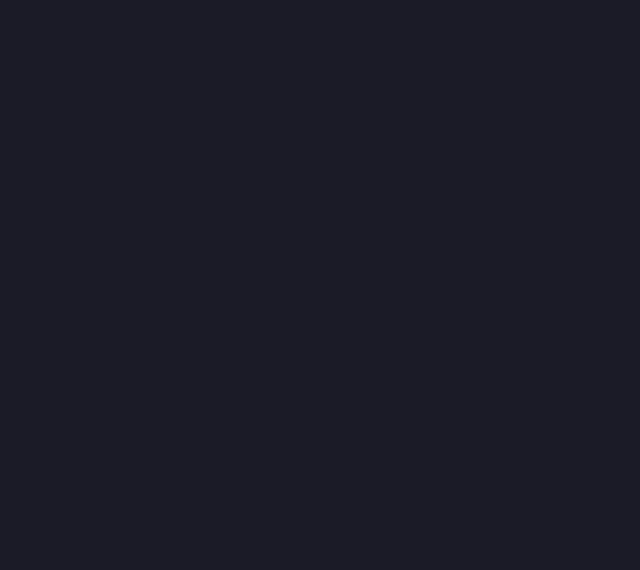
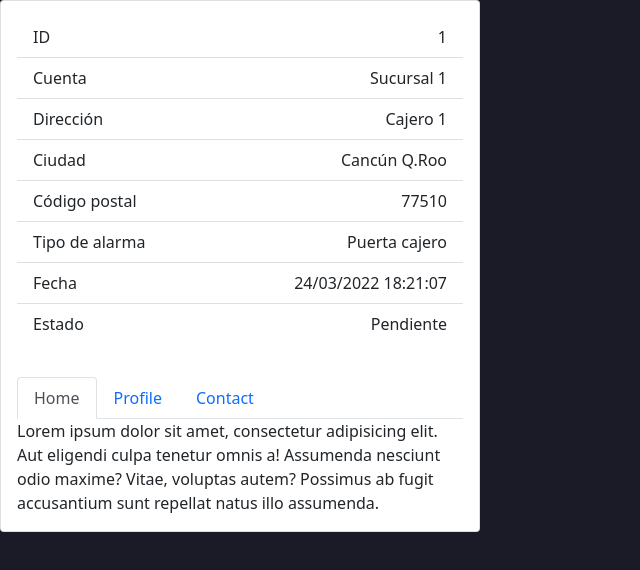
Before and after one commit to GiovanniDBL/PruebaVue, a Vue app: page /detalles/1 in a window 1280 px wide. Before the commit this address had no page. Shown: the top 570 px of the page, without its empty margins (0-640 px from the left). Built offline with nearby package versions, Linux system fonts and the light colour scheme.

Commit message:
new changes

```diff
--- a/package.json
+++ b/package.json
@@ -7,12 +7,14 @@
     "build": "vue-cli-service build"
   },
   "dependencies": {
+    "@popperjs/core": "^2.11.4",
     "bootstrap": "^5.1.3",
     "chart.js": "^2.9.4",
     "core-js": "^3.8.3",
     "jquery": "^3.6.0",
     "popper.js": "^1.16.1",
     "register-service-worker": "^1.7.2",
+    "sweetalert2": "^11.4.7",
     "vue": "^3.2.13",
     "vue-router": "^4.0.3",
     "vuex": "^4.0.0"
--- a/src/assets/styles.css
+++ b/src/assets/styles.css
@@ -15,3 +15,8 @@
 body {
     background: #1b1b27;
 }
+
+
+/* .movimiento {
+    background-color: red;
+} */
--- a/src/components/dashboard.vue
+++ b/src/components/dashboard.vue
@@ -37,6 +37,7 @@
     </div>
 
   </div>
+
 </div>
 
 
--- a/src/components/detalles.vue
+++ b/src/components/detalles.vue
@@ -2,36 +2,110 @@
 
 
 
-<div class="card" style="width: 40rem;">
+<div class="card" style="width: 30rem;">
   <div class="card-body">
-
-<form class="row g-3">
-  <div class="col-auto">
-    <label for="staticEmail2" class="visually-hidden">Email</label>
-    <input type="text" readonly class="form-control-plaintext" id="staticEmail2" value="email@example.com">
-  </div>
-  <div class="col-auto">
-    <label for="inputPassword2" class="visually-hidden">Password</label>
-    <input type="password" class="form-control" id="inputPassword2" placeholder="Password">
-  </div>
-  <div class="col-auto">
-    <button type="submit" class="btn btn-primary mb-3">Confirm identity</button>
-  </div>
-</form>
+<ul class="list-group list-group-flush">
+      <li class="list-group-item d-flex justify-content-between align-items-center">
+    ID
+    <span class="">{{alarmaID}}</span>
+  </li>
+ <li class="list-group-item d-flex justify-content-between align-items-center">
+    Cuenta
+    <span class="">Sucursal 1</span>
+  </li>
+ <li class="list-group-item d-flex justify-content-between align-items-center">
+    Dirección
+    <span class="">Cajero 1</span>
+  </li>
+ <li class="list-group-item d-flex justify-content-between align-items-center">
+    Ciudad
+    <span class="">Cancún Q.Roo</span>
+  </li>
+ <li class="list-group-item d-flex justify-content-between align-items-center">
+    Código postal
+    <span class="">77510</span>
+  </li>
+ <li class="list-group-item d-flex justify-content-between align-items-center">
+    Tipo de alarma
+    <span class="">Puerta cajero</span>
+  </li>
+ <li class="list-group-item d-flex justify-content-between align-items-center">
+    Fecha
+    <span class="">24/03/2022 18:21:07</span>
+  </li>
+ <li class="list-group-item d-flex justify-content-between align-items-center">
+    Estado
+    <span class="">Pendiente</span>
+  </li>
+</ul>
+<!-- <form>
+  <div class="form-group">
+    <label for="exampleInputEmail1">ID: </label>
+    <label for="exampleInputEmail1">8319</label>
 
   </div>
+  <div class="form-group">
+    <label for="exampleInputPassword1">Password</label>
+    <input type="password" class="form-control" id="exampleInputPassword1" placeholder="Password">
+  </div>
+  <div class="form-group form-check">
+    <input type="checkbox" class="form-check-input" id="exampleCheck1">
+    <label class="form-check-label" for="exampleCheck1">Check me out</label>
+  </div>
+  <button type="submit" class="btn btn-primary">Submit</button>
+</form> -->
+<hr>
+<ul class="nav nav-tabs" id="myTab" role="tablist">
+  <li class="nav-item" role="presentation">
+    <button class="nav-link active" id="home-tab" data-bs-toggle="tab" data-bs-target="#home" type="button" role="tab" aria-controls="home" aria-selected="true">Home</button>
+  </li>
+  <li class="nav-item" role="presentation">
+    <button class="nav-link" id="profile-tab" data-bs-toggle="tab" data-bs-target="#profile" type="button" role="tab" aria-controls="profile" aria-selected="false">Profile</button>
+  </li>
+  <li class="nav-item" role="presentation">
+    <button class="nav-link" id="contact-tab" data-bs-toggle="tab" data-bs-target="#contact" type="button" role="tab" aria-controls="contact" aria-selected="false">Contact</button>
+  </li>
+</ul>
+<div class="tab-content" id="myTabContent">
+  <div class="tab-pane fade show active" id="home" role="tabpanel" aria-labelledby="home-tab">Lorem ipsum dolor sit amet, consectetur adipisicing elit. Aut eligendi culpa tenetur omnis a! Assumenda nesciunt odio maxime? Vitae, voluptas autem? Possimus ab fugit accusantium sunt repellat natus illo assumenda.</div>
+  <div class="tab-pane fade" id="profile" role="tabpanel" aria-labelledby="profile-tab">lorem</div>
+  <div class="tab-pane fade" id="contact" role="tabpanel" aria-labelledby="contact-tab">lorem</div>
 </div>
-
-
+  </div>
+</div>
 
 </template>
 
 <script>
 export default {
     name: "detallesComponent",
+    data(){
+        return{
+            alarmaID:null
+        }
+    },
+    mounted(){
+this.alarmaID = this.$route.params.id;
+    }
 }
 </script>
 
 <style scoped>
-
+.card{
+  /* background: #27293d; */
+}
+label{
+    color: #ffffff;
+}
+.list-group-item{
+    /* background-color: #27293d !important; */
+    /* color: #ffffff; */
+    /* border-color: #ffffff1a; */
+}
+hr{
+    color: #ffffff;
+}
+.tab-pane{
+    /* color: #ffffff; */
+}
 </style>
--- a/src/components/monitoreo.vue
+++ b/src/components/monitoreo.vue
@@ -1,9 +1,29 @@
 <template>
     <div >
+      <nav class="navbar navbar-expand-lg ">
+  <div class="container-fluid">
+    <span class="navbar-brand">Central de <span class="span-brand">monitoreo</span></span>
+    <button class="navbar-toggler" type="button" data-bs-toggle="collapse" data-bs-target="#navbarSupportedContent" aria-controls="navbarSupportedContent" aria-expanded="false" aria-label="Toggle navigation">
+      <span class="navbar-toggler-icon"></span>
+    </button>
+    <div class="collapse navbar-collapse" id="navbarSupportedContent">
+      <ul class="navbar-nav ms-auto mb-2 mb-lg-0">
+        <li class="nav-item">
+          <span><i class="fad fa-satellite-dish"></i> Conexión: <span class="span-señal">Activa</span></span>
+        </li>
+        <li class="nav-item">
+          <span> Última conexión: <span class="span-señal">25/03/2022 10:27 AM</span></span>
+        </li>
+      </ul>
+
+    </div>
+  </div>
+</nav>
+
+
         <section class="home">
 
 <!-- ********************** ALARMAS********************************************** -->
-
 
 
   <div class="row section-alarmas">
@@ -32,7 +52,7 @@
     </tr>
   </thead>
   <tbody>
-    <tr @click="popup()" v-for="item in items" :key="item.name">
+    <tr @click="popup(item.id)" v-for="item in items" :key="item.name">
       <th scope="row">{{item.id}}</th>
       <td>{{item.cuenta}}</td>
       <td>{{item.dispositivo}}</td>
@@ -70,7 +90,7 @@
     </tr>
   </thead>
   <tbody>
-    <tr v-for="item in items" :key="item.name">
+    <tr @click="popup(item.id)" v-for="item in items" :key="item.name">
       <th scope="row">{{item.id}}</th>
       <td>{{item.cuenta}}</td>
       <td>{{item.dispositivo}}</td>
@@ -114,7 +134,7 @@
     </tr>
   </thead>
   <tbody>
-    <tr v-for="item in items" :key="item.name">
+    <tr @click="popup(item.id)" v-for="item in items" :key="item.name">
       <th scope="row">{{item.id}}</th>
       <td>{{item.cuenta}}</td>
       <td>{{item.dispositivo}}</td>
@@ -152,7 +172,7 @@
     </tr>
   </thead>
   <tbody>
-    <tr v-for="item in items" :key="item.name">
+    <tr @click="popup(item.id)" v-for="item in items" :key="item.name">
       <th scope="row">{{item.id}}</th>
       <td>{{item.cuenta}}</td>
       <td>{{item.dispositivo}}</td>
@@ -193,7 +213,7 @@
     </tr>
   </thead>
   <tbody>
-    <tr v-for="item in items" :key="item.name">
+    <tr @click="popup(item.id)" v-for="item in items" :key="item.name">
       <th scope="row">{{item.id}}</th>
       <td>{{item.cuenta}}</td>
       <td>{{item.dispositivo}}</td>
@@ -213,30 +233,64 @@
 
 <script>
 import sidebar from './Sidebar';
+import Swal from 'sweetalert2';
 export default {
     name: "monitoreoComponent",
       components: {
     sidebar
   },
+mounted(){
+this.Alert();
+},
+
     data(){
     return {items:[
       {id: '8319', cuenta:'GSI Sucursal 1', dispositivo: '414150', evento: 'Desprendimiento', fecha: '16/03/2022 14:22:39', estado: 'pendiente'},
-      {id: '8319', cuenta:'GSI Sucursal 1', dispositivo: '414150', evento: 'Desprendimiento', fecha: '16/03/2022 14:22:39', estado: 'pendiente'},
-      {id: '8319', cuenta:'GSI Sucursal 1', dispositivo: '414150', evento: 'Desprendimiento', fecha: '16/03/2022 14:22:39', estado: 'pendiente'},
-      {id: '8319', cuenta:'GSI Sucursal 1', dispositivo: '414150', evento: 'Desprendimiento', fecha: '16/03/2022 14:22:39', estado: 'pendiente'},
-      {id: '8319', cuenta:'GSI Sucursal 1', dispositivo: '414150', evento: 'Desprendimiento', fecha: '16/03/2022 14:22:39', estado: 'pendiente'},
-      {id: '8319', cuenta:'GSI Sucursal 1', dispositivo: '414150', evento: 'Desprendimiento', fecha: '16/03/2022 14:22:39', estado: 'pendiente'},
-      {id: '8319', cuenta:'GSI Sucursal 1', dispositivo: '414150', evento: 'Desprendimiento', fecha: '16/03/2022 14:22:39', estado: 'pendiente'},
-      {id: '8319', cuenta:'GSI Sucursal 1', dispositivo: '414150', evento: 'Desprendimiento', fecha: '16/03/2022 14:22:39', estado: 'pendiente'},
-      {id: '8319', cuenta:'GSI Sucursal 1', dispositivo: '414150', evento: 'Desprendimiento', fecha: '16/03/2022 14:22:39', estado: 'pendiente'},
-      {id: '8319', cuenta:'GSI Sucursal 1', dispositivo: '414150', evento: 'Desprendimiento', fecha: '16/03/2022 14:22:39', estado: 'pendiente'},
-      {id: '8319', cuenta:'GSI Sucursal 1', dispositivo: '414150', evento: 'Desprendimiento', fecha: '16/03/2022 14:22:39', estado: 'pendiente'},
-      {id: '8319', cuenta:'GSI Sucursal 1', dispositivo: '414150', evento: 'Desprendimiento', fecha: '16/03/2022 14:22:39', estado: 'pendiente'},
-      ]}
+      {id: '8320', cuenta:'GSI Sucursal 1', dispositivo: '414150', evento: 'Desprendimiento', fecha: '16/03/2022 14:22:39', estado: 'pendiente'},
+      {id: '8321', cuenta:'GSI Sucursal 1', dispositivo: '414150', evento: 'Desprendimiento', fecha: '16/03/2022 14:22:39', estado: 'pendiente'},
+      {id: '8322', cuenta:'GSI Sucursal 1', dispositivo: '414150', evento: 'Desprendimiento', fecha: '16/03/2022 14:22:39', estado: 'pendiente'},
+      {id: '8323', cuenta:'GSI Sucursal 1', dispositivo: '414150', evento: 'Desprendimiento', fecha: '16/03/2022 14:22:39', estado: 'pendiente'},
+      {id: '8324', cuenta:'GSI Sucursal 1', dispositivo: '414150', evento: 'Desprendimiento', fecha: '16/03/2022 14:22:39', estado: 'pendiente'},
+      {id: '8325', cuenta:'GSI Sucursal 1', dispositivo: '414150', evento: 'Desprendimiento', fecha: '16/03/2022 14:22:39', estado: 'pendiente'},
+      {id: '8326', cuenta:'GSI Sucursal 1', dispositivo: '414150', evento: 'Desprendimiento', fecha: '16/03/2022 14:22:39', estado: 'pendiente'},
+      {id: '8327', cuenta:'GSI Sucursal 1', dispositivo: '414150', evento: 'Desprendimiento', fecha: '16/03/2022 14:22:39', estado: 'pendiente'},
+      {id: '8328', cuenta:'GSI Sucursal 1', dispositivo: '414150', evento: 'Desprendimiento', fecha: '16/03/2022 14:22:39', estado: 'pendiente'},
+      {id: '8329', cuenta:'GSI Sucursal 1', dispositivo: '414150', evento: 'Desprendimiento', fecha: '16/03/2022 14:22:39', estado: 'pendiente'},
+      {id: '8330', cuenta:'GSI Sucursal 1', dispositivo: '414150', evento: 'Desprendimiento', fecha: '16/03/2022 14:22:39', estado: 'pendiente'},
+      ],
+
+      }
   },
      methods: {
-    popup(){
-      window.open("/detalles", "Central de monitoreox", "location=0,status=0,scrollbars=0,width=1000,height=600,top=50%")
+    popup(id){
+      window.open("/detalles/" + id, id, "location=0,status=0,scrollbars=0,width=480,height=535,top=50%")
+    },
+    Alert:function(){
+      var mouseStop=null;
+      var Time=60000; /** 1 minutos */
+      // var Time=120000; /** 2 minutos */
+      // var Time=5000; /** 5 segundos */
+      document.onmousemove = function(){
+        clearTimeout(mouseStop);
+        mouseStop = setTimeout(function(){
+         Swal.fire({
+           icon: 'warning',
+           title: 'Detección de inactividad',
+           text: '¿Sigues ahí?',
+           confirmButtonText: 'Si',
+           cancelButtonText: 'No',
+           showCloseButton: true,
+           showCancelButton: true,
+         }).then((result) =>{
+           if (result.isConfirmed) {
+            //  Swal.fire('hola')
+           }else{
+              // Swal.fire('no hola')
+              window.close("/monitoreo", "Central de monitoreo", "location=0,status=0,scrollbars=0,width=700,height=600,top=50%");
+           }
+         })
+        },Time)
+      }
     }
   }
 
@@ -291,6 +345,27 @@ export default {
   overflow: scroll;
 }
 
-
+.nav-item span{
+  color: #FFF;
+}
+.navbar-brand{
+  color: #ffffff;
+  text-transform: uppercase;
+  font-weight: bold;
+  letter-spacing: 2px;
+}
+.span-brand{
+  color: #1abb97;
+}
+.nav-item{
+  margin-right: 1rem;
+}
+.fa-satellite-dish{
+  color: #1abb97;
+  font-size: 1.2rem;
+}
+.nav-item .span-señal{
+  color: #1abb97;
+}
 
 </style>
--- a/src/main.ts
+++ b/src/main.ts
@@ -1,10 +1,11 @@
 import { createApp } from 'vue'
+import 'bootstrap/dist/css/bootstrap.css'
 import App from './App.vue'
 import './registerServiceWorker'
 import router from './router'
 import store from './store'
 import 'jquery'
 import 'popper.js'
-import 'bootstrap/dist/css/bootstrap.css'
 import './assets/styles.css'
+import 'bootstrap/dist/js/bootstrap.js'
 createApp(App).use(store).use(router).mount('#app')
--- a/src/router/index.ts
+++ b/src/router/index.ts
@@ -54,7 +54,7 @@ const routes: Array<RouteRecordRaw> = [
     component: notificaciones
   },
   {
-    path: '/detalles',
+    path: '/detalles/:id',
     name: 'detallesComponent',
     component: detalles
   },
```
Also changed, not shown: src/components/navbar.vue (+6 -4 lines), 1 other file (tests, documents, lock files or other folders).
